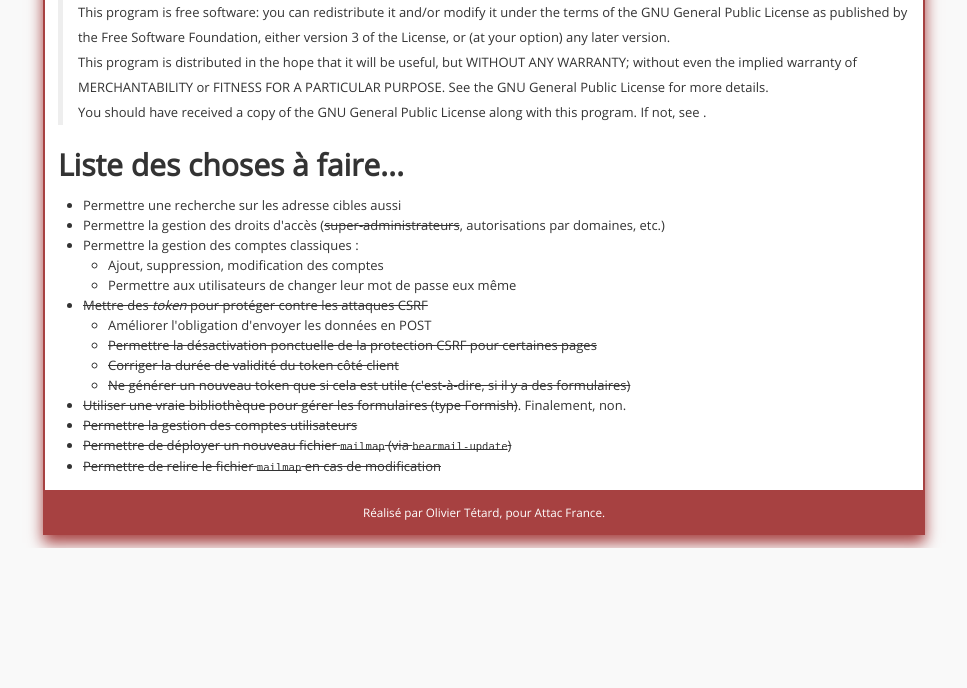
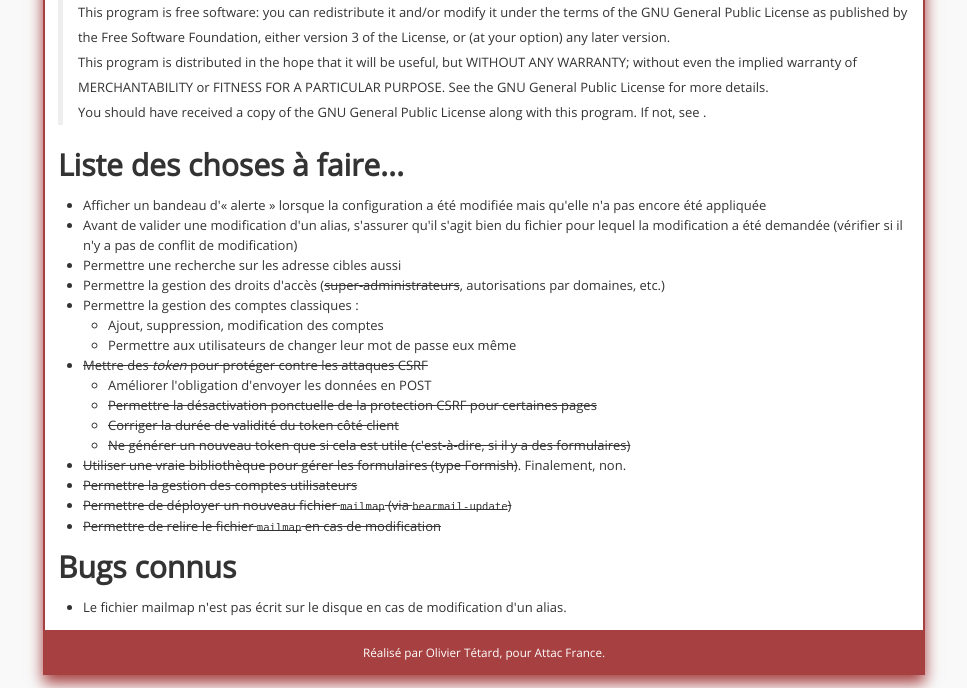
Before and after one commit to otetard/mailmapmgr, a Python web app: template templates/about/index.mako in a window 1280 px wide. Shown: the part 405-1093 px from the top of the page, without its empty margins (156-1123 px from the left). Before the commit the page ends 953 px from the top, so only its background shows below. Run offline with Mako, Linux system fonts and the light colour scheme; the template is opened without the code that fills it, so the values that code supplies are empty; some web fonts are replaced.

Commit message:
Update known bugs and todo list on the 'about' page

```diff
--- a/templates/about/index.mako
+++ b/templates/about/index.mako
@@ -25,6 +25,8 @@
 <h2>Liste des choses à faire...</h2>
 
 <ul>
+  <li>Afficher un bandeau d'« alerte » lorsque la configuration a été modifiée mais qu'elle n'a pas encore été appliquée</li>
+  <li>Avant de valider une modification d'un alias, s'assurer qu'il s'agit bien du fichier pour lequel la modification a été demandée (vérifier si il n'y a pas de conflit de modification)</li>
   <li>Permettre une recherche sur les adresse cibles aussi</li>
   <li>Permettre la gestion des droits d'accès (<s>super-administrateurs</s>, autorisations par domaines, etc.)</li>
   <li>Permettre la gestion des comptes classiques :</li>
@@ -45,3 +47,9 @@
   <li><s>Permettre de déployer un nouveau fichier <tt>mailmap</tt> (via <tt>bearmail-update</tt>)</s></li>
   <li><s>Permettre de relire le fichier <tt>mailmap</tt> en cas de modification</s></li>
 </ul>
+
+<h2>Bugs connus</h2>
+
+<ul>
+  <li>Le fichier mailmap n'est pas écrit sur le disque en cas de modification d'un alias.</li>
+</ul>
```
